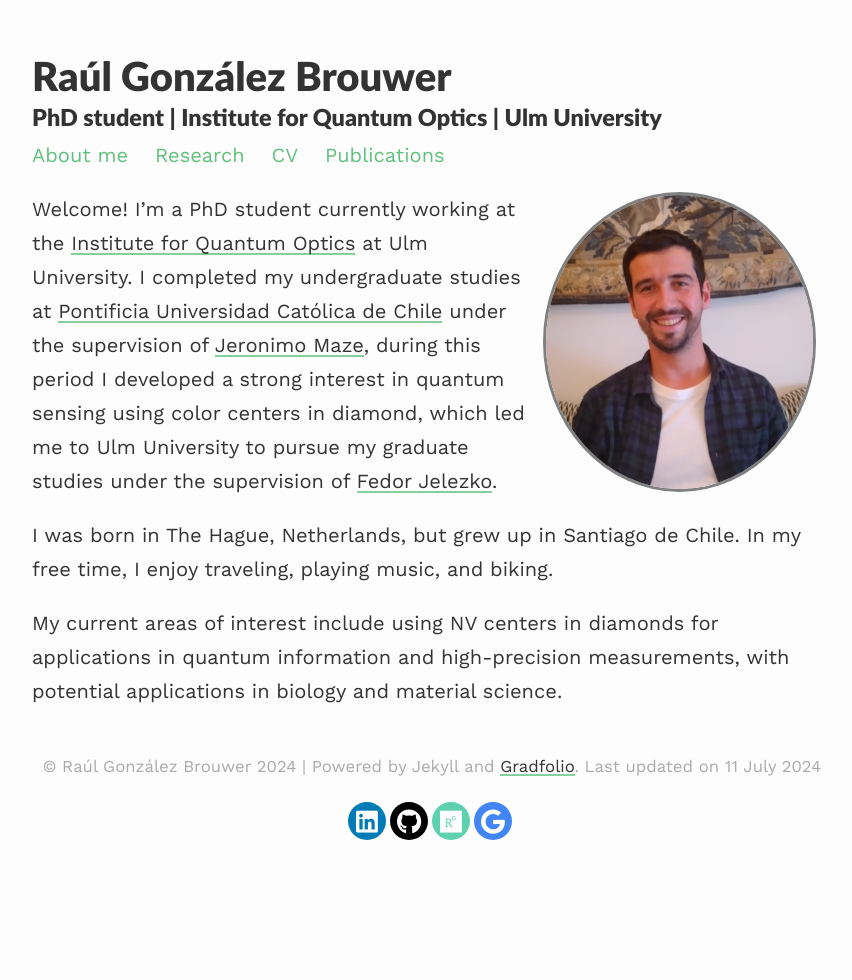
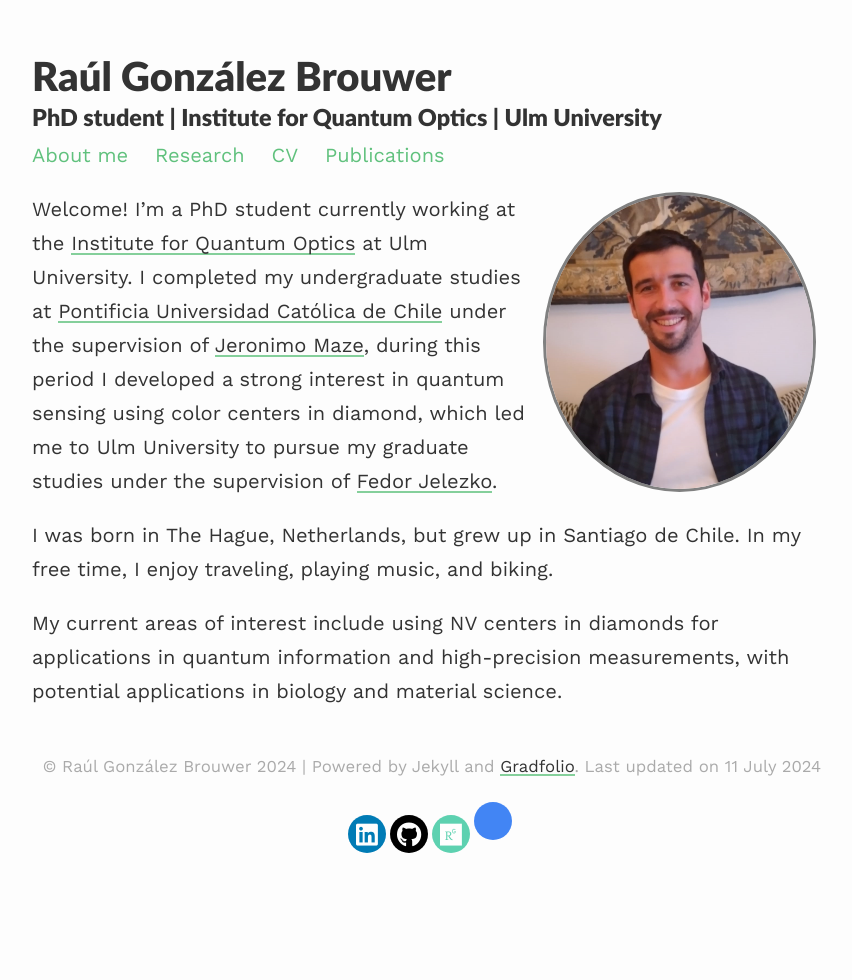
Before and after one commit to rmgonzal/rmgonzal.github.io, a Jekyll site: the page built from index.md, in a window 1280 px wide. Shown: the whole page, without its empty margins (208-1060 px from the left). Built offline with Jekyll 4.4.1, drawn with Linux system fonts in a browser that asks for light colours; nearby versions of some CDN libraries.

Commit message:
Update social-footer.html

```diff
--- a/_includes/social-footer.html
+++ b/_includes/social-footer.html
@@ -85,7 +85,7 @@
 class="social-button google-scholar"
 href="https://scholar.google.com/citations?{{ site.google-scholar }}" itemprop="sameAs"
 target="_blank">
-<i class="fab fa-google"></i>
+<i class="fa-brands fa-google-scholar"</i>
 </a>
 {%- endif -%}
 
```
